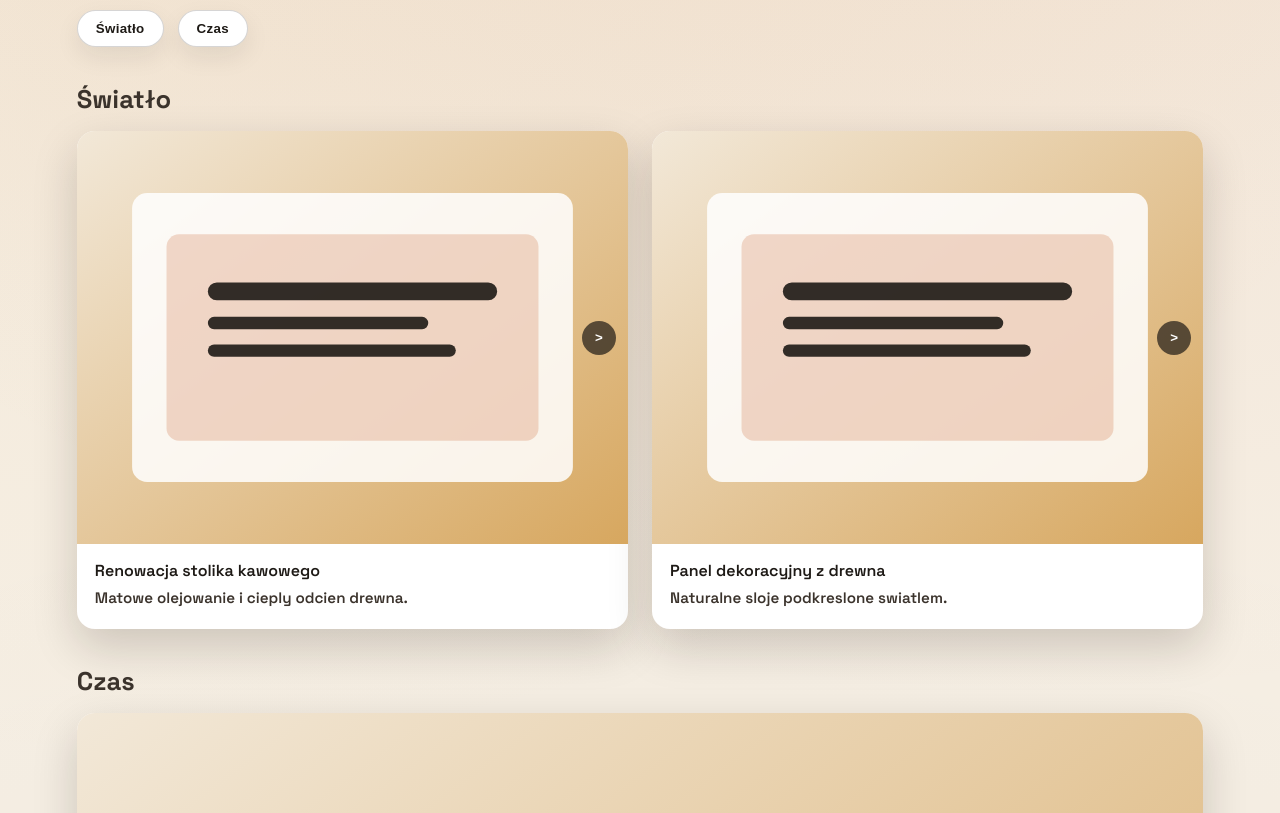
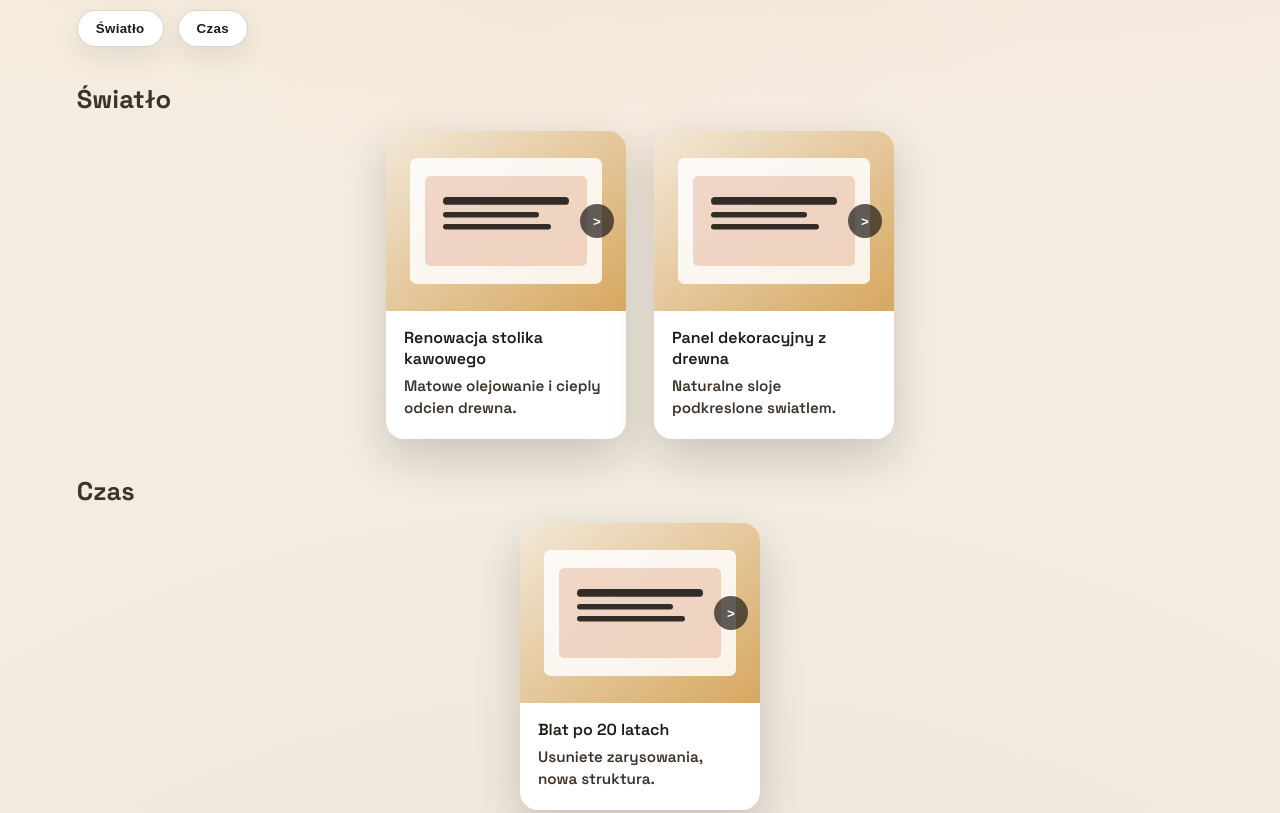
Before and after one commit to MDWoodman/mdredesign_code, a plain HTML site: page index.html in a window 1280 px wide. Shown: the part 1300-2113 px from the top of the page. Drawn offline with Linux system fonts and the light colour scheme.

Commit message:
css baner

```diff
--- a/style.css
+++ b/style.css
@@ -7,6 +7,8 @@
 	--accent:#d7a75f;
 	--accent-dark:#b47a3a;
 	--shadow:0 18px 45px rgba(25,18,10,0.18);
+	--gallery-gap:28px;
+	--gallery-thumb:240px;
 }
 body{
 	font-family:"Space Grotesk",sans-serif;
@@ -169,8 +171,9 @@ img{max-width:100%;height:auto;display:block}
 
 .gallery{
 	display:grid;
-	grid-template-columns:repeat(auto-fit,minmax(230px,1fr));
-	gap:24px;
+	grid-template-columns:repeat(auto-fit,minmax(var(--gallery-thumb),var(--gallery-thumb)));
+	gap:var(--gallery-gap);
+	justify-content:center;
 }
 .gallery-item{
 	background:var(--paper-strong);
@@ -178,17 +181,23 @@ img{max-width:100%;height:auto;display:block}
 	overflow:hidden;
 	box-shadow:var(--shadow);
 }
-.carousel{position:relative;overflow:hidden}
+.carousel{
+	position:relative;
+	overflow:hidden;
+	aspect-ratio:4/3;
+}
 .carousel-track{
 	display:flex;
 	transition:transform 0.4s ease;
 	will-change:transform;
+	height:100%;
 }
 .carousel-track img{
 	width:100%;
 	min-width:100%;
-	aspect-ratio:4/3;
-	object-fit:cover;
+	height:100%;
+	object-fit:contain;
+	background:var(--paper);
 	cursor:zoom-in;
 	transition:transform 0.3s ease;
 }
```
